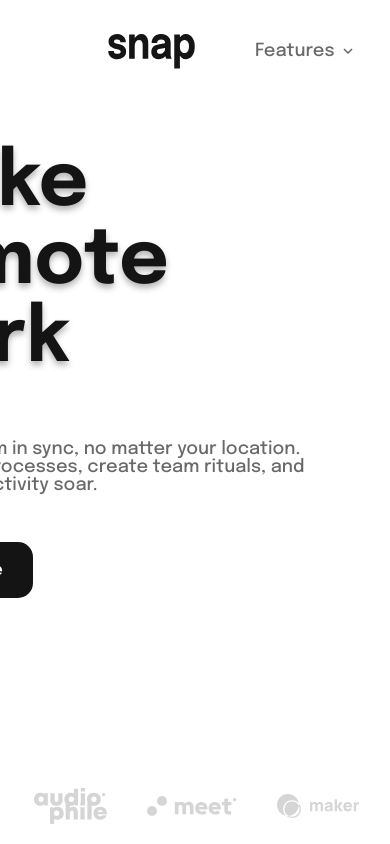
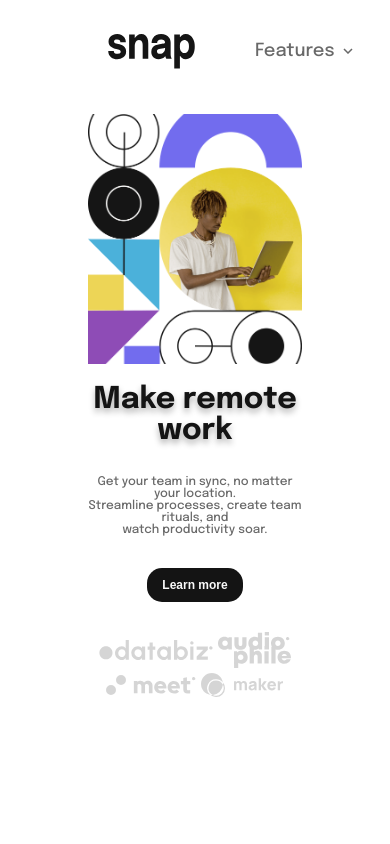
Before and after one commit to skrobman/Snap, a React (Create React App) app: page / in a window 390 px wide. Shown: the top 844 px of the page. Built offline with nearby package versions, Linux system fonts and the light colour scheme.

Commit message:
Responsive Hero

```diff
--- a/src/features/Header/ui/Navigation/NavItem/NavItem.jsx
+++ b/src/features/Header/ui/Navigation/NavItem/NavItem.jsx
@@ -4,13 +4,16 @@
 import { useState } from 'react';
 
 const NavItem = ({ label, hasDropdown, isFeature = false, isCompany = false }) => {
-    const [isHovered, setIsHovered] = useState(false);
+    const [isClicked, setIsClicked] = useState(false);
+
+    const handleClick = () => {
+        setIsClicked((prevState) => !prevState);
+    };
 
     return (
         <div
             className="nav-link"
-            onMouseEnter={() => setIsHovered(true)}
-            onMouseLeave={() => setIsHovered(false)}
+            onClick={handleClick}
         >
             <span>{label}</span>
             {hasDropdown && (
@@ -18,9 +21,7 @@
                     width="10"
                     height="6"
                     xmlns="http://www.w3.org/2000/svg"
-                    className={(isFeature && hasDropdown && isHovered) ||
-                    (isCompany && hasDropdown && isHovered) ? "dropdown-icon none" : "dropdown-icon show"}
-
+                    className={isClicked ? "dropdown-icon none" : "dropdown-icon show"}
                 >
                     <path
                         stroke="#686868"
@@ -31,7 +32,7 @@
                 </svg>
             )}
 
-            {isFeature && hasDropdown && isHovered && (
+            {isFeature && hasDropdown && isClicked && (
                 <>
                     <FeaturesMenu />
                     <svg
@@ -47,11 +48,10 @@
                             d="m1 5 4-4 4 4"
                         />
                     </svg>
+                </>
+            )}
 
-                </>
-
-            )}
-            {isCompany && hasDropdown && isHovered && (
+            {isCompany && hasDropdown && isClicked && (
                 <>
                     <CompanyMenu />
                     <svg
@@ -67,7 +67,6 @@
                             d="m1 5 4-4 4 4"
                         />
                     </svg>
-
                 </>
             )}
         </div>
--- a/src/features/HeroSection/ui/InformationSection/InformationSection.scss
+++ b/src/features/HeroSection/ui/InformationSection/InformationSection.scss
@@ -3,9 +3,12 @@
 .information-grid {
   display: flex;
   justify-content: center;
+  flex-wrap: wrap; // Ensure elements wrap on smaller screens
+  padding: 20px; // Add padding for smaller screens
 
   .text-container {
     margin-right: 150px;
+    flex: 1; // Allow the text container to grow on smaller screens
 
     h1 {
       font-weight: 700;
@@ -42,6 +45,7 @@
       display: flex;
       gap: 40px;
       align-items: center;
+      flex-wrap: wrap; // Allow logos to wrap
 
       .client-logo {
         opacity: 0.5;
@@ -63,4 +67,109 @@
     width: 480px;
     height: 640px;
   }
+
+  // Media Queries for Responsiveness
+  @media (max-width: 1096px) {
+    .information-grid {
+      flex-direction: column; // Stack the elements vertically
+      align-items: center; // Center-align items in column layout
+      text-align: center; // Center-align text for smaller screens
+    }
+
+    .background {
+      order: -1; // Move the background image to the top of the layout
+      width: 100%; // Make background image take full width
+      height: 400px; // Adjust height for smaller screens
+    }
+
+    .text-container {
+      margin-right: 0; // Remove right margin in column layout
+      text-align: center; // Center-align text
+
+      h1 {
+        font-size: 40px; // Reduce font size for smaller screens
+      }
+
+      p {
+        font-size: 14px; // Smaller paragraph text
+      }
+
+      button {
+        font-size: 14px; // Smaller button text
+        padding: 19px 29px; // Adjust button padding for smaller screens
+        margin-top: 20px; // Reduce margin top
+      }
+
+      .client-logos {
+        display: flex;
+        justify-content: center;
+        margin-top: 50px; // Adjust top margin for smaller screens
+        gap: 20px; // Reduce gap between client logos
+      }
+    }
+  }
+
+  @media (max-width: 768px) {
+    .information-grid {
+      flex-direction: column; // Stack the elements vertically
+      align-items: center; // Center-align items
+    }
+
+    .background {
+      order: -1; // Keep the background on top
+      height: 300px; // Further adjust background height for small screens
+    }
+
+    .text-container {
+      h1 {
+        font-size: 35px; // Further reduce font size for small screens
+      }
+
+      p {
+        font-size: 13px; // Make paragraph text smaller
+      }
+
+      button {
+        font-size: 13px; // Smaller button text
+        padding: 12px 20px; // Adjust padding for small buttons
+      }
+
+      .client-logos {
+        margin-top: 40px; // Reduce margin top for smaller screens
+        gap: 10px; // Reduce gap between client logos
+      }
+    }
+  }
+
+  @media (max-width: 480px) {
+    .information-grid {
+      flex-direction: column; // Stack the elements vertically
+      align-items: center; // Center-align items
+    }
+
+    .background {
+      order: -1; // Keep the background on top
+      height: 250px; // Further adjust background height for mobile screens
+    }
+
+    .text-container {
+      h1 {
+        font-size: 30px; // Make heading even smaller for mobile
+      }
+
+      p {
+        font-size: 12px; // Make the paragraph text even smaller
+      }
+
+      button {
+        font-size: 12px; // Small button text for mobile
+        padding: 10px 15px; // Small padding for mobile buttons
+      }
+
+      .client-logos {
+        margin-top: 30px; // Further reduce margin top for smaller screens
+        gap: 5px; // Tighten gap between client logos
+      }
+    }
+  }
 }
```
